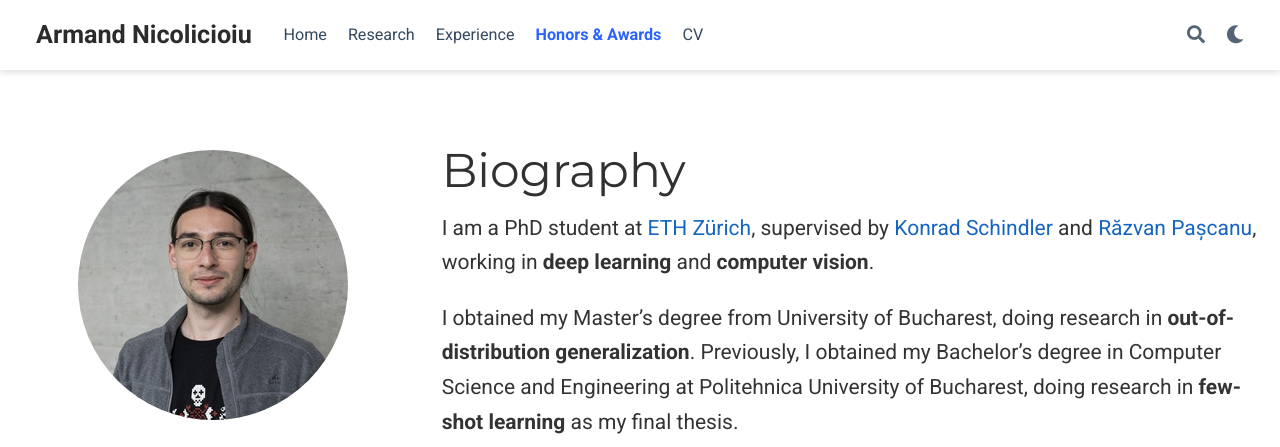
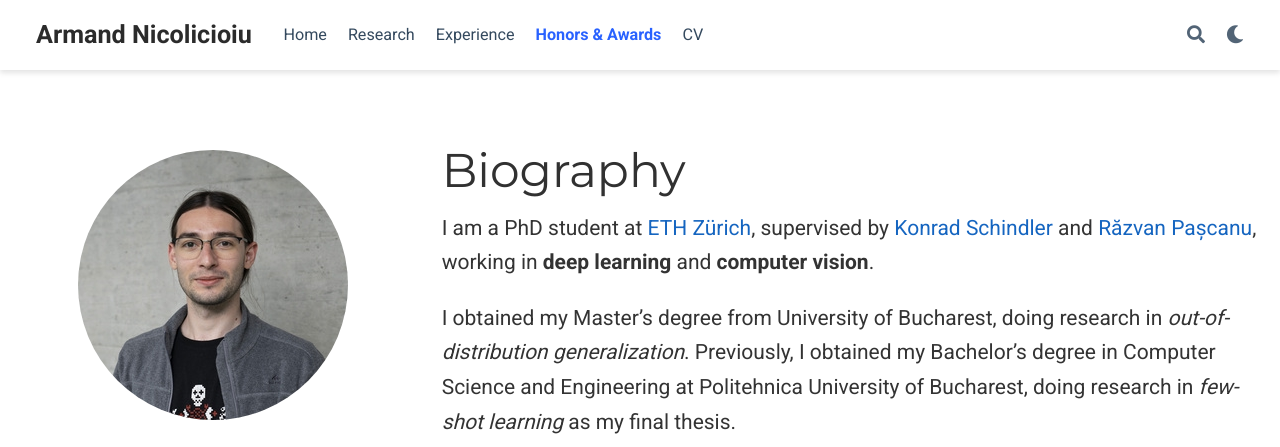
Before and after one commit to ArmandNicolicioiu/armandnicolicioiu.github.io, a plain HTML site: page index.html in a window 1280 px wide. Shown: the top 447 px of the page. Drawn offline with nearby package versions, Linux system fonts and the light colour scheme; some icons are missing.

Commit message:
Remove bold from keywords in bio

```diff
--- a/index.html
+++ b/index.html
@@ -958,7 +958,7 @@
 
     <div class="article-style">
       <p>I am a PhD student at <a href="https://ethz.ch/en.html" target="_blank" rel="noopener">ETH Zürich</a>, supervised by <a href="https://scholar.google.com/citations?user=FZuNgqIAAAAJ&amp;hl=en&amp;oi=ao" target="_blank" rel="noopener">Konrad Schindler</a> and <a href="https://scholar.google.com/citations?user=6nKHDKYAAAAJ&amp;hl=en&amp;oi=ao" target="_blank" rel="noopener">Răzvan Pașcanu</a>, working in <strong>deep learning</strong> and <strong>computer vision</strong>.</p>
-<p>I obtained my Master&rsquo;s degree from University of Bucharest, doing research in <strong>out-of-distribution generalization</strong>. Previously, I obtained my Bachelor&rsquo;s degree in Computer Science and Engineering at Politehnica University of Bucharest, doing research in <strong>few-shot learning</strong> as my final thesis.</p>
+<p>I obtained my Master&rsquo;s degree from University of Bucharest, doing research in <em>out-of-distribution generalization</em>. Previously, I obtained my Bachelor&rsquo;s degree in Computer Science and Engineering at Politehnica University of Bucharest, doing research in <em>few-shot learning</em> as my final thesis.</p>
 <style>
   .g-b{color:#4285F4;font-weight:bold}
   .g-r{color:#DB4437;font-weight:bold}
```
